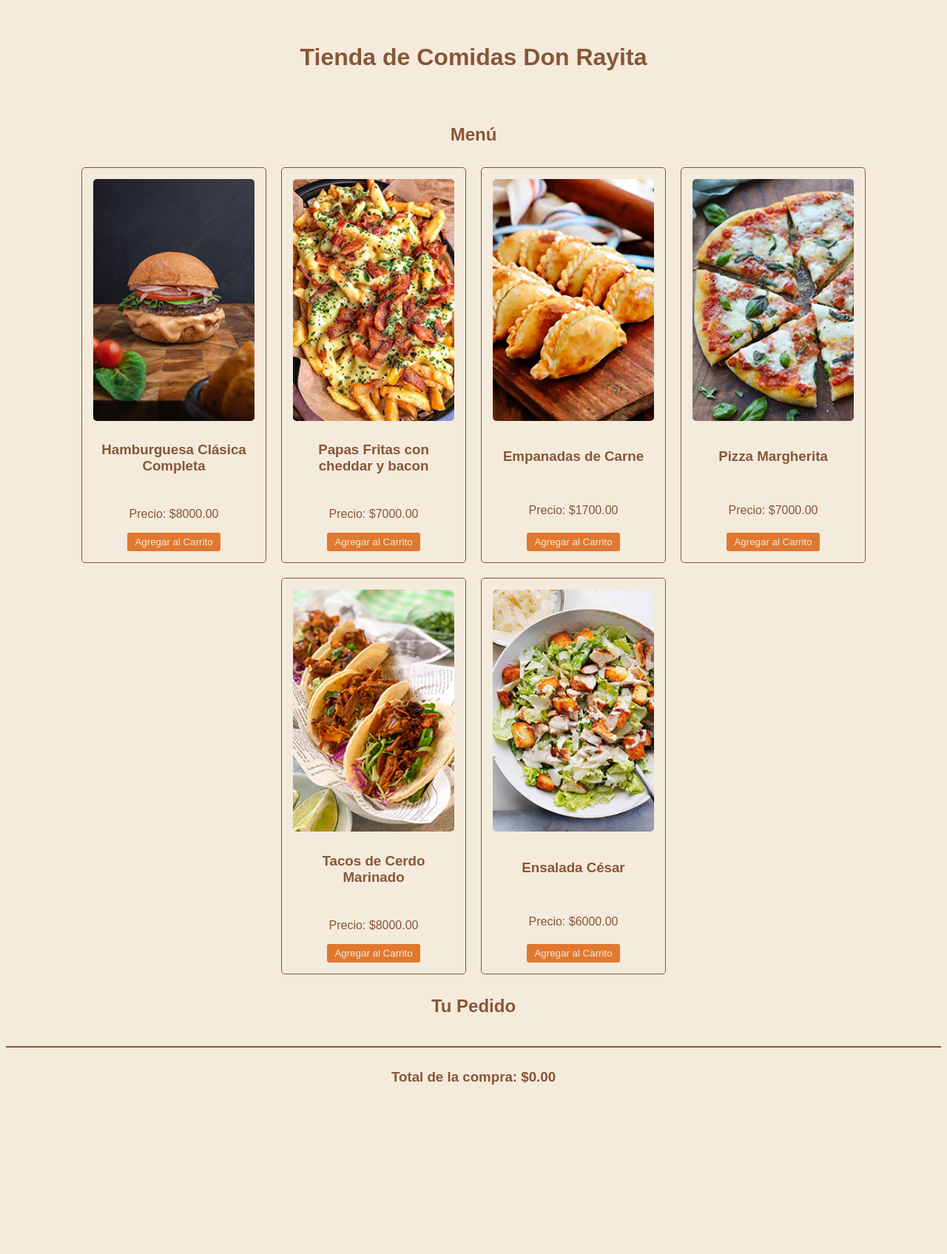
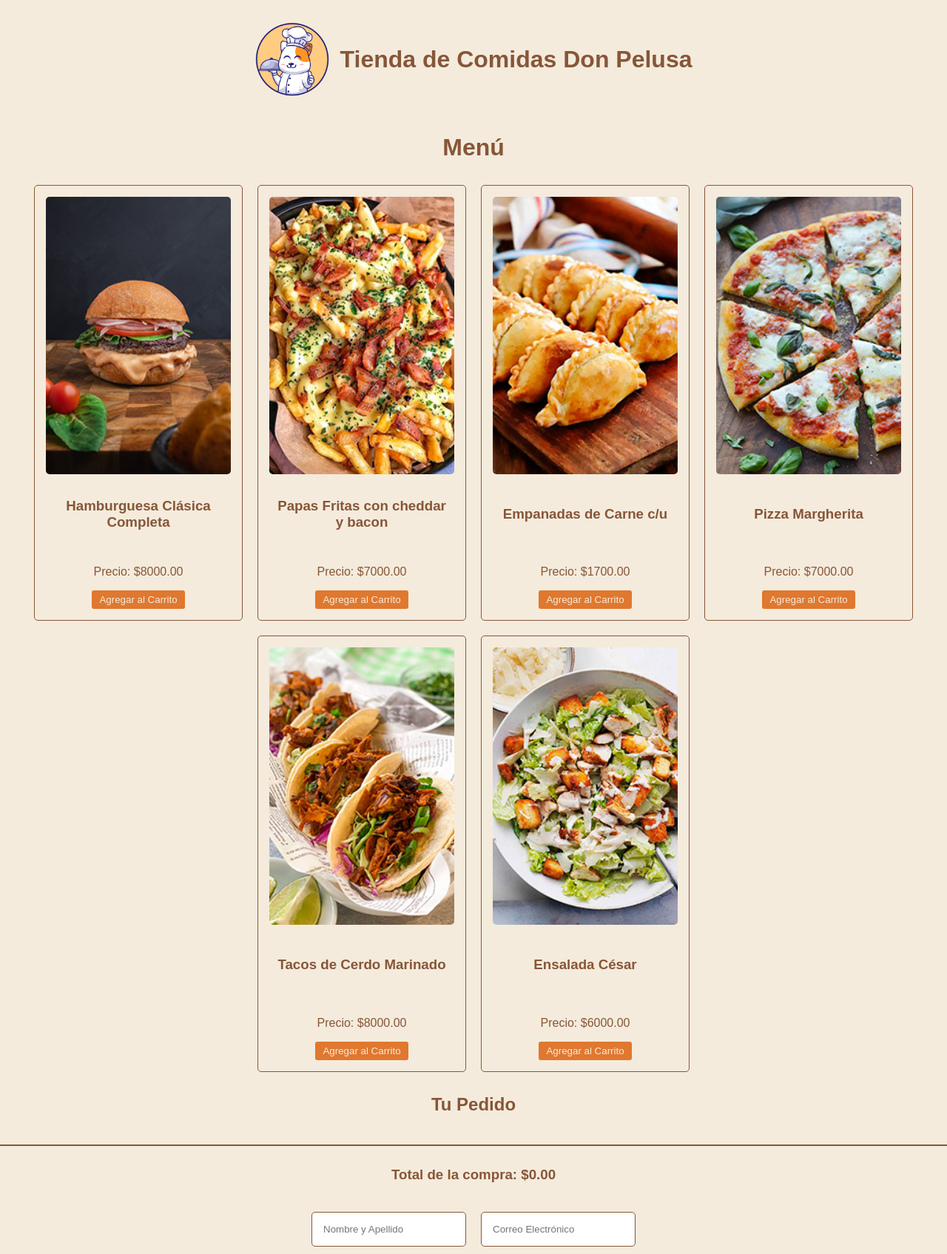
Before and after one commit to MartinEfe89/JsMartin-funes, a plain HTML site: page index.html in a window 1280 px wide. Shown: the whole page at 74% size. Before the commit the page ends 1504 px from the top, so only its background shows below. Drawn offline with nearby package versions, Linux system fonts and the light colour scheme; some packages are replaced by stand-ins of ours; a script that the page names is missing.

Commit message:
ultima entrega

```diff
--- a/css/style.css
+++ b/css/style.css
@@ -1,58 +1,34 @@
-* {
-    padding: 0;
+/* Estilos globales */
+body {
     background-color: #F4EBDC;
-    box-sizing: border-box;
+    margin: 0;
+    font-family: Arial, Helvetica, sans-serif;
 }
 
+body h1 {
+    display: flex;
+    justify-content: center;
+    font-family: Arial, Helvetica, sans-serif;
+    color: #875638;
+}
+
+/* Tarjetas del menú y carrito */
 .card {
-    justify-content:center;
+    justify-content: center;
     border: 1px solid #875638;
     border-radius: 5px;
     padding: 15px;
     margin: 10px;
     width: 250px;
-    box-sizing: border-box;
     display: flex;
     flex-direction: column;
     justify-content: space-between;
+
+    transition: box-shadow 0.3s ease;
 }
 
-.menu-container,
-.carrito-container {
-    display: flex;
-    flex-wrap: wrap;
-    justify-content: center;
-    color: #875638;
-    font-family:Arial, Helvetica, sans-serif;
-}
-
-.button {
-    padding: 5px 10px;
-    border: none;
-    border-radius: 3px;
-    background-color: #E0782F;
-    color: #F4EBDC;
-    cursor: pointer;
-    align-self: center;
-}
-
-.button-trash {
-    padding: 5px 10px;
-    border: none;
-    border-radius: 3px;
-    cursor: pointer;
-    align-self: center;
-}
-
-
-.headerTitulo h1, h2{
-    text-align: center;
-    color: #875638;
-    font-family:Arial, Helvetica, sans-serif;
-}
-
-.headerTitulo {
-    padding: 30px 0px;
+.card:hover {
+    box-shadow: 0px 4px 8px rgba(0, 0, 0, 0.5);
 }
 
 .card img {
@@ -60,10 +36,10 @@
     height: auto;
     border-radius: 5px;
 }
+
 .card h3 {
     padding: 10px;
     text-align: center;
-    box-sizing: border-box;
     min-height: 50px;
     display: flex;
     align-items: center;
@@ -72,18 +48,96 @@
 
 .card p {
     text-align: center;
-    box-sizing: border-box;
     display: flex;
     align-items: center;
     justify-content: center;
 }
 
+/* Contenedores de menú y carrito */
+.menu-container,
+.carrito-container {
+    display: flex;
+    flex-wrap: wrap;
+    justify-content: center;
+    color: #875638;
+}
+
+/* Botones de acción */
+.button,
+.button-finalizar {
+    padding: 5px 10px;
+    border: none;
+    border-radius: 3px;
+    background-color: #E0782F;
+    color: #F4EBDC;
+    cursor: pointer;
+    align-self: center;
+    transition: background-color 0.3s ease;
+}
+
+.button:hover,
+.button-finalizar:hover {
+    background-color: #cf6a28;
+}
+
+/*Estilos input */
+.input-nombre-apellido,
+.input-email {
+    padding: 5px 10px;
+    color: #875638;
+    border: 1px solid #875638;
+    border-radius: 5px;
+    padding: 15px;
+    margin: 10px;
+}
+.input-nombre-apellido:hover,
+.input-email:hover {
+    border-color: #E0782F;
+}
+.input-nombre-apellido:focus,
+.input-email:focus {
+    border-color: #E0782F;
+    outline: none;
+    box-shadow: 0 0 5px rgba(224, 120, 47, 0.5);
+}
+/* Botón de eliminación */
+.button-trash {
+    padding: 5px 10px;
+    border: none;
+    border-radius: 3px;
+    cursor: pointer;
+    align-self: center;
+    background-color: #F4EBDC;
+}
+
+/* Estilo del encabezado */
+.headerTitulo {
+    display: flex;
+    justify-content: center;
+    align-items: center;
+    padding: 30px 0px;
+}
+
+.headerTitulo h1,
+h2 {
+    text-align: center;
+    color: #875638;
+}
+
+.headerTitulo img {
+    width: 100px;
+    height: auto;
+    margin-right: 15px;
+}
+
+/* Contenedor de items del carrito */
 .items-container {
     display: flex;
     flex-wrap: wrap;
     justify-content: center;
 }
 
+/* Total de la compra */
 .total-compra {
     margin-top: 20px;
     padding: 10px;
@@ -92,3 +146,22 @@
     text-align: center;
     width: 100%;
 }
+
+/* SweetAlert Personalizado */
+div:where(.swal2-container) div:where(.swal2-popup) {
+    font-family: Arial, Helvetica, sans-serif;
+    background-color: #F4EBDC;
+}
+
+div:where(.swal2-container) button:where(.swal2-styled):where(.swal2-confirm),
+div:where(.swal2-container) button:where(.swal2-styled):where(.swal2-cancel) {
+    color: #F4EBDC;
+}
+
+div:where(.swal2-container) button:where(.swal2-styled):where(.swal2-confirm) {
+    background-color: #14B486;
+}
+
+div:where(.swal2-container) button:where(.swal2-styled):where(.swal2-cancel) {
+    background-color: #ED232B;
+}
--- a/index.html
+++ b/index.html
@@ -4,18 +4,25 @@
 <head>
     <meta charset="UTF-8">
     <meta name="viewport" content="width=device-width, initial-scale=1.0">
+    <!-- Css-->
     <link rel="stylesheet" href="./css/style.css">
+    <!-- Toastify -->
+    <link rel="stylesheet" type="text/css" href="https://cdn.jsdelivr.net/npm/toastify-js/src/toastify.min.css">
     <title>Menu de Comida Rapida</title>
+    <link rel="icon" type="image/png" href="imagenes/logogato.png">
 </head>
 
 <body>
-    <div class="headerTitulo">
-        <h1>Tienda de Comidas Don Rayita</h1>
-    </div>
-    <h2>Menú</h2>
+    <h1>Menú</h1>
     <div id="menu" class="menu-container"></div>
     <h2>Tu Pedido</h2>
     <div id="carrito" class="carrito-container"></div>
+    <!-- Toastify -->
+    <script type="text/javascript" src="https://cdn.jsdelivr.net/npm/toastify-js"></script>
+    <!-- Sweet Alert -->
+    <script src="https://cdn.jsdelivr.net/npm/sweetalert2@11"></script>
+    <!-- Mi codigo -->
     <script src="./javascript/script.js"></script>
 </body>
+
 </html>
--- /dev/null
+++ b/javascript/menu.json
@@ -0,0 +1,38 @@
+[
+  {
+    "id": 1,
+    "nombre": "Hamburguesa Clásica Completa",
+    "precio": 8000,
+    "imagen": "./imagenes/hamburguesa.jpg"
+  },
+  {
+    "id": 2,
+    "nombre": "Papas Fritas con cheddar y bacon",
+    "precio": 7000,
+    "imagen": "./imagenes/papasfritas.jpg"
+  },
+  {
+    "id": 3,
+    "nombre": "Empanadas de Carne c/u",
+    "precio": 1700,
+    "imagen": "./imagenes/empas.jpg"
+  },
+  {
+    "id": 4,
+    "nombre": "Pizza Margherita",
+    "precio": 7000,
+    "imagen": "./imagenes/pizza.jpg"
+  },
+  {
+    "id": 5,
+    "nombre": "Tacos de Cerdo Marinado",
+    "precio": 8000,
+    "imagen": "./imagenes/tacos.jpg"
+  },
+  {
+    "id": 6,
+    "nombre": "Ensalada César",
+    "precio": 6000,
+    "imagen": "./imagenes/ensalada.jpg"
+  }
+]
--- a/javascript/script.js
+++ b/javascript/script.js
@@ -1,16 +1,31 @@
 /* Array de items del menu */
+let menu = [];
 
-const menu = [
-    { id: 1, nombre: 'Hamburguesa Clásica Completa', precio: 8000, imagen: './imagenes/hamburguesa.jpg' },
-    { id: 2, nombre: 'Papas Fritas con cheddar y bacon', precio: 7000, imagen: './imagenes/papasfritas.jpg' },
-    { id: 3, nombre: 'Empanadas de Carne', precio: 1700, imagen: './imagenes/empas.jpg' },
-    { id: 4, nombre: 'Pizza Margherita', precio: 7000, imagen: './imagenes/pizza.jpg' },
-    { id: 5, nombre: 'Tacos de Cerdo Marinado', precio: 8000, imagen: './imagenes/tacos.jpg' },
-    { id: 6, nombre: 'Ensalada César', precio: 6000, imagen: './imagenes/ensalada.jpg' }
-];
+async function conseguirDatos() {
+    try {
+        const url = "./javascript/menu.json";
+        const response = await fetch(url);
+        if (!response.ok) {
+            throw new Error('Error al cargar el menú');
+        }
+        menu = await response.json();
+        renderizarMenu();
+    } catch (error) {
+        console.error('Error:', error);
+        Swal.fire({
+            title: 'Error',
+            text: 'No se pudo cargar el menú. Por favor, intente más tarde.',
+            icon: 'error',
+            background: '#F4EBDC',
+            confirmButtonColor: '#14B486',
+        });
+    }
+}
+
+/* Llamada a la función para conseguir datos del menú */
+conseguirDatos();
 
 /* Array carrito */
-
 const carrito = cargarCarrito() || [];
 
 /* Función para guardar carrito */
@@ -35,6 +50,12 @@ function agregarAlCarrito(id) {
         }
         guardarCarrito();
         renderizarCarrito();
+        // desplazamiento al final del carrito
+        const carritoContainer = document.getElementById('carrito');
+        window.scrollTo({
+            top: carritoContainer.offsetTop + carritoContainer.scrollHeight,
+            behavior: 'smooth'
+        });
     }
 }
 
@@ -52,13 +73,29 @@ function eliminarDelCarrito(id) {
     }
 }
 
-/* Funcion para calcular el total de la compra*/
+/* Función para calcular el total de la compra */
 function calcularTotal() {
     return carrito.reduce((total, item) => total + (item.precio * item.cantidad), 0);
 }
 
+/* Renderizar header con título e imagen */
+function renderizarHeader() {
+    const headerContainer = document.createElement('div');
+    headerContainer.className = 'headerTitulo';
 
-/* Renderizar el menu en Card */
+    const img = document.createElement('img');
+    img.src = './imagenes/logogato.png';
+    img.alt = 'Logo de la tienda';
+
+    const h1 = document.createElement('h1');
+    h1.textContent = 'Tienda de Comidas Don Pelusa';
+
+    headerContainer.appendChild(img);
+    headerContainer.appendChild(h1);
+    document.body.prepend(headerContainer);
+}
+
+/* Renderizar el menú en Card */
 function renderizarMenu() {
     const menuContainer = document.getElementById('menu');
     menuContainer.innerHTML = '';
@@ -74,13 +111,58 @@ function renderizarMenu() {
     });
 }
 
+/* Función para vaciar el carrito y SweetAlert con validación */
+function vaciarCarrito() {
+    const inputNombreApellido = document.querySelector('.input-nombre-apellido');
+    const inputEmail = document.querySelector('.input-email');
+
+    // Verificar si los campos están vacíos y usar Toastify
+    if (!inputNombreApellido.value.trim() || !inputEmail.value.trim()) {
+        Toastify({
+            text: "Por favor, complete los campos solicitados.",
+            duration: 3000,
+            style:{
+                background: "#E0782F",
+            },
+        }).showToast();
+        return;
+    }
+
+    // Calcular el total de la compra
+    const totalCompra = calcularTotal();
+
+    Swal.fire({
+        title: "¿Está seguro?",
+        text: `Está por finalizar su compra. El total a pagar es: $${totalCompra.toFixed(2)}`,
+        icon: "warning",
+        background: "#F4EBDC",
+        showCancelButton: true,
+        confirmButtonColor: "#14B486",
+        cancelButtonColor: "#ED232B",
+        confirmButtonText: "¡Sí, finalizar compra!",
+    }).then((result) => {
+        if (result.isConfirmed) {
+            carrito.length = 0;
+            guardarCarrito();
+            renderizarCarrito();
+            Swal.fire({
+                title: "¡Compra finalizada!",
+                text: `Gracias por utilizar nuestros servicios.`,
+                icon: "success",
+                background: "#F4EBDC",
+                confirmButtonColor: "#14B486",
+            });
+        }
+    });
+}
+
+
 /* Renderizar el carrito en Card */
-
 function renderizarCarrito() {
     const carritoContainer = document.getElementById('carrito');
     carritoContainer.innerHTML = '';
 
-    /*contenedor para tarjetas del carrito*/
+    /* Contenedor para tarjetas del carrito */
     const itemsContainer = document.createElement('div');
     itemsContainer.className = 'items-container';
 
@@ -92,24 +174,51 @@ function renderizarCarrito() {
             <p>Precio: $${item.precio.toFixed(2)}</p>
             <p>Cantidad: ${item.cantidad}</p>
             <p>Total: $${(item.precio * item.cantidad).toFixed(2)}</p>
-            <button class="button-trash" onclick="eliminarDelCarrito(${item.id})"><img src="./imagenes/delete-icon.svg" alt="eliminarDelCarrito"></button>
-        `;
+            <button class="button-trash" onclick="eliminarDelCarrito(${item.id})">
+                <img src="./imagenes/delete-icon.svg" alt="Eliminar del carrito">
+            </button>`;
         itemsContainer.appendChild(card);
     });
 
     carritoContainer.appendChild(itemsContainer);
 
-    /* Mostrar el total de la compra*/
-
+    /* Mostrar el total de la compra */
     const totalCompra = calcularTotal();
     const totalElement = document.createElement('div');
     totalElement.className = 'total-compra';
     totalElement.innerHTML = `<h3>Total de la compra: $${totalCompra.toFixed(2)}</h3>`;
 
+    /* Campos de entrada para nombre, apellido y email */
+    const formContainer = document.createElement('div');
+    formContainer.className = 'form-container';
+
+    const inputNombreApellido = document.createElement('input');
+    inputNombreApellido.type = 'text';
+    inputNombreApellido.placeholder = 'Nombre y Apellido';
+    inputNombreApellido.className = 'input-nombre-apellido';
+
+    const inputEmail = document.createElement('input');
+    inputEmail.type = 'email';
+    inputEmail.placeholder = 'Correo Electrónico';
+    inputEmail.className = 'input-email';
+
+    formContainer.appendChild(inputNombreApellido);
+    formContainer.appendChild(inputEmail);
+
     carritoContainer.appendChild(totalElement);
+    carritoContainer.appendChild(formContainer);
+
+    /* Botón de finalizar compra */
+    if (carrito.length > 0) {
+        const finalizarButton = document.createElement('button');
+        finalizarButton.className = 'button-finalizar';
+        finalizarButton.textContent = 'Finalizar Compra';
+        finalizarButton.onclick = vaciarCarrito;
+
+        carritoContainer.appendChild(finalizarButton);
+    }
 }
 
 // Inicializar la página
-
-renderizarMenu();
+renderizarHeader();
 renderizarCarrito();
```
Also changed, not shown: imagenes/logogato.png (added).
